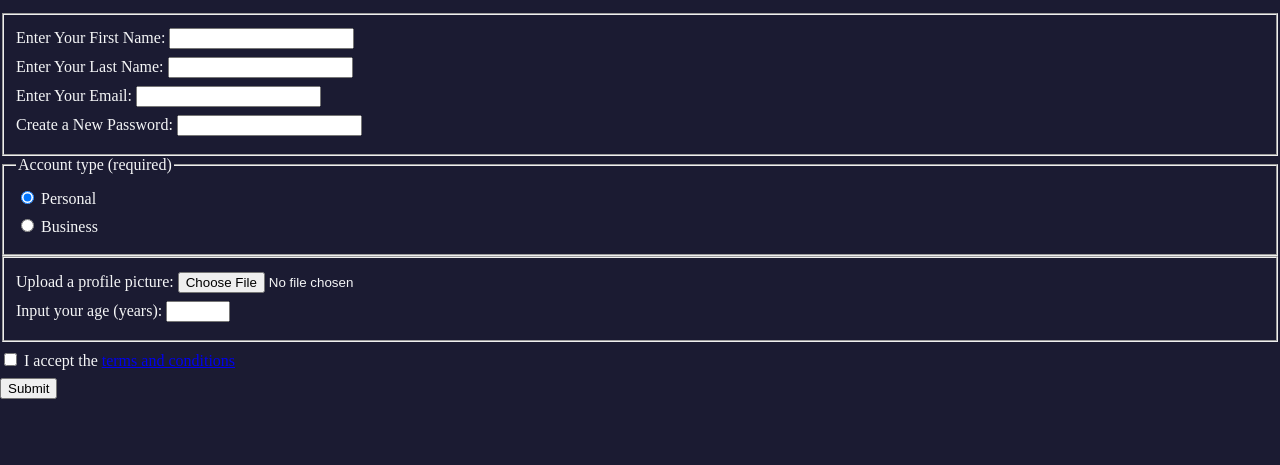
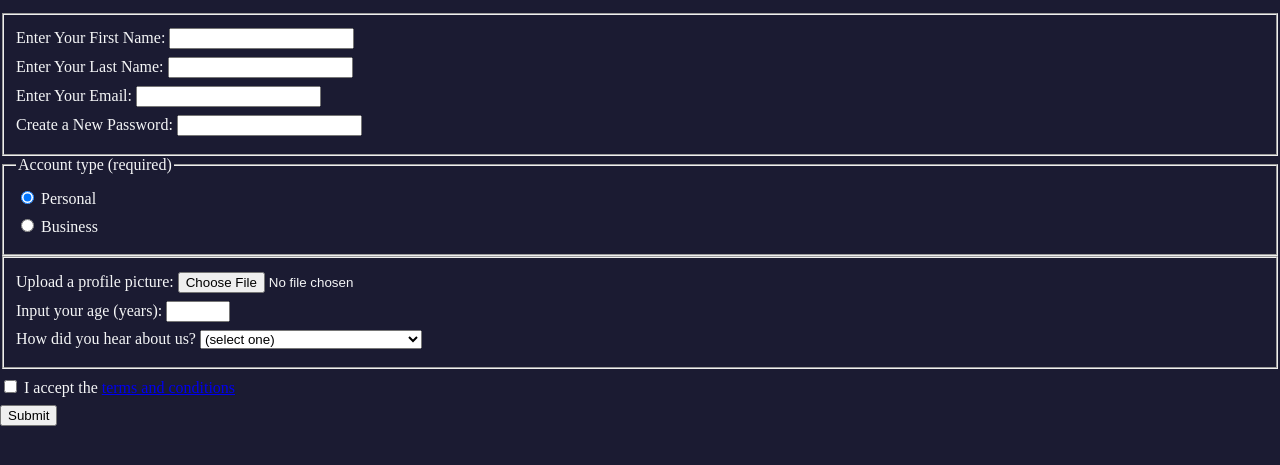
Before and after one commit to btc2026/freeCodeCamp, a plain HTML site: page 01-Responsive Web Design/04-registration-form/01-registration-form.html in a window 1280 px wide. Shown: the part 101-566 px from the top of the page. Drawn offline with Linux system fonts and the light colour scheme.

Commit message:
[04-registration-form] step 37 <select> and <option value=""> element

```diff
--- a/01-Responsive Web Design/04-registration-form/01-registration-form.html
+++ b/01-Responsive Web Design/04-registration-form/01-registration-form.html
@@ -22,7 +22,17 @@
       </fieldset>
       <fieldset>
         <label>Upload a profile picture: <input type="file" /></label>
-        <label>Input your age (years): <input type="number" min=13 max=120></label>
+        <label>Input your age (years): <input type="number" min="13" max="120" /></label>
+        <label>How did you hear about us?
+          <select>
+            <option value="">(select one)</option>
+            <option value="1">freeCodeCamp News</option>
+            <option value="2">freeCodeCamp YouTube Channel</option>
+            <option value="3">freeCodeCamp Forum</option>
+            <option value="4">Other</option>
+          </select>
+        </label>
+
       </fieldset>
       <label for="terms-and-conditions">
         <input id="terms-and-conditions" type="checkbox" required /> I accept the <a href="https://www.freecodecamp.org/news/terms-of-service/">terms and conditions</a>
```
